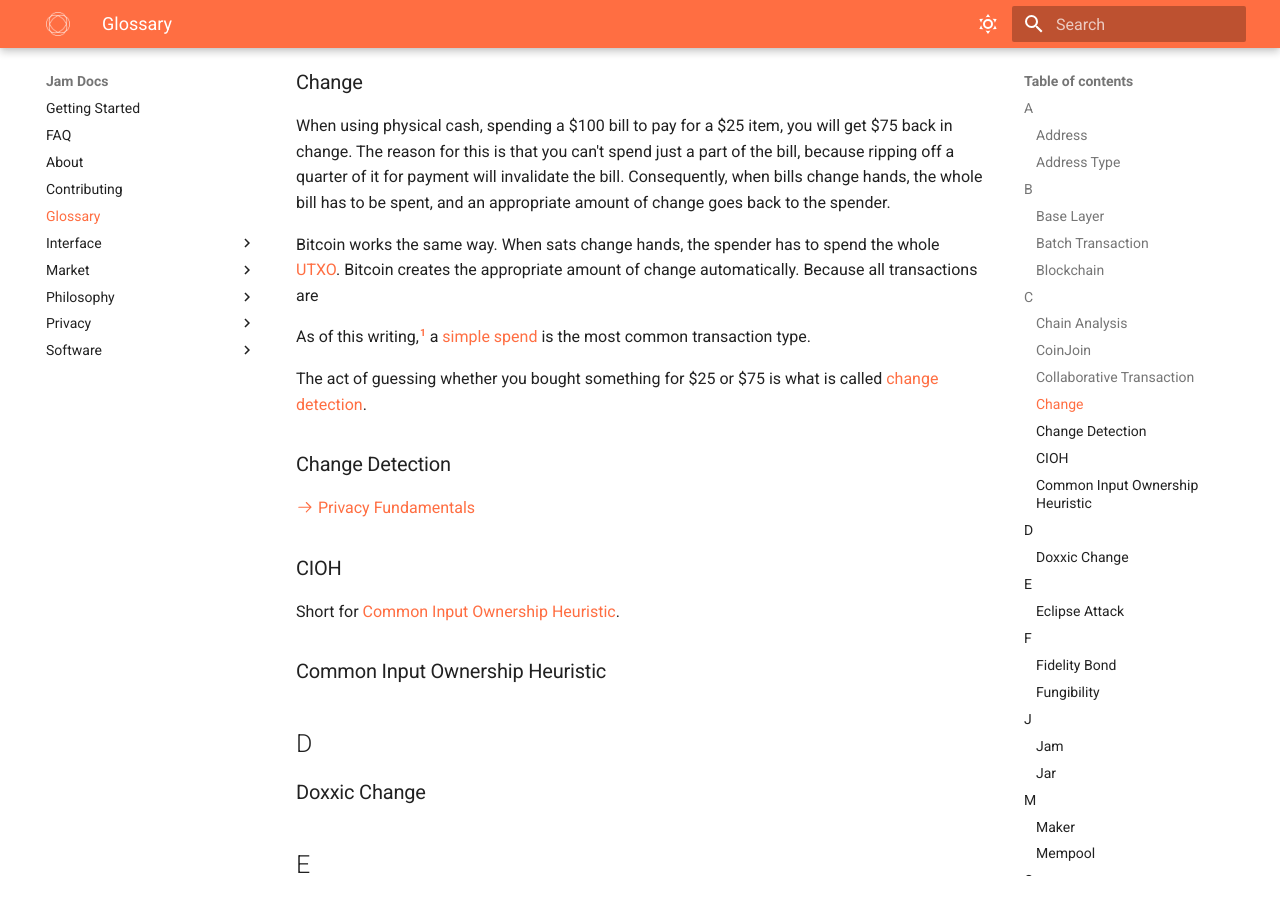
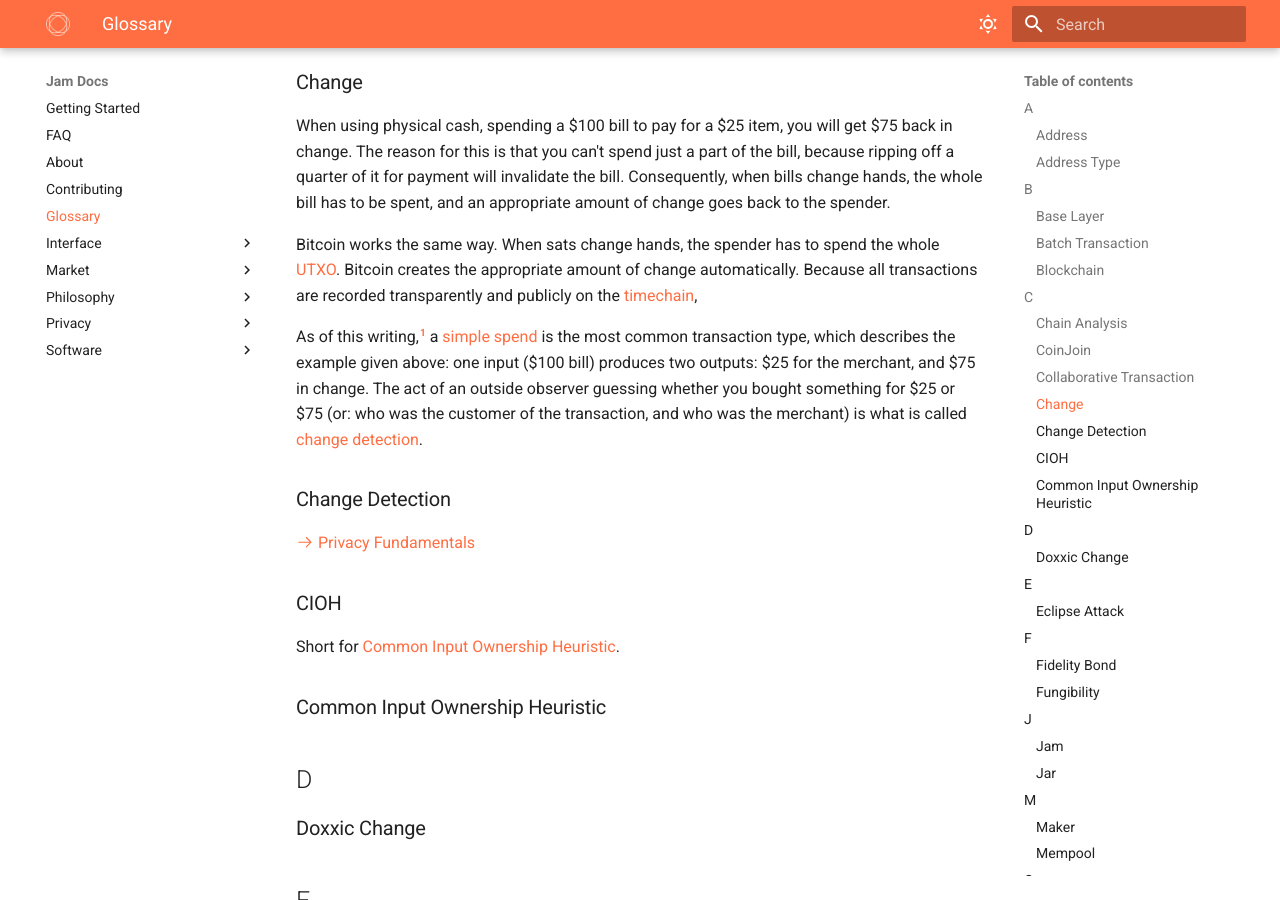
Before and after one commit to joinmarket-webui/jamdocs, an MkDocs documentation site: the page built from docs/glossary.md, in a window 1280 px wide and 900 px high, scrolled down 1450 px. Built offline with MkDocs 1.6.1 and Material for MkDocs 9.7.7, drawn with Linux system fonts in a browser that asks for light colours; nearby versions of some CDN libraries.

Commit message:
fix(glossary): change

```diff
--- a/docs/glossary.md
+++ b/docs/glossary.md
@@ -89,13 +89,14 @@ an appropriate amount of change goes back to the spender.
 
 Bitcoin works the same way. When sats change hands, the spender has to spend the
 whole [UTXO](#utxo). Bitcoin creates the appropriate amount of change
-automatically. Because all transactions are
+automatically. Because all transactions are recorded transparently and publicly on the [timechain](#timechain),
 
 As of this writing,[^744811] a [simple spend](#simple-spend) is
-the most common transaction type.
-
-The act of guessing whether you bought something for $25 or $75 is what is
-called [change detection](#change-detection).
+the most common transaction type, which describes the example given above: one
+input ($100 bill) produces two outputs: $25 for the merchant, and $75 in change.
+The act of an outside observer guessing whether you bought something for $25 or
+$75 (or: who was the customer of the transaction, and who was the merchant) is
+what is called [change detection](#change-detection).
 
 
 
```
